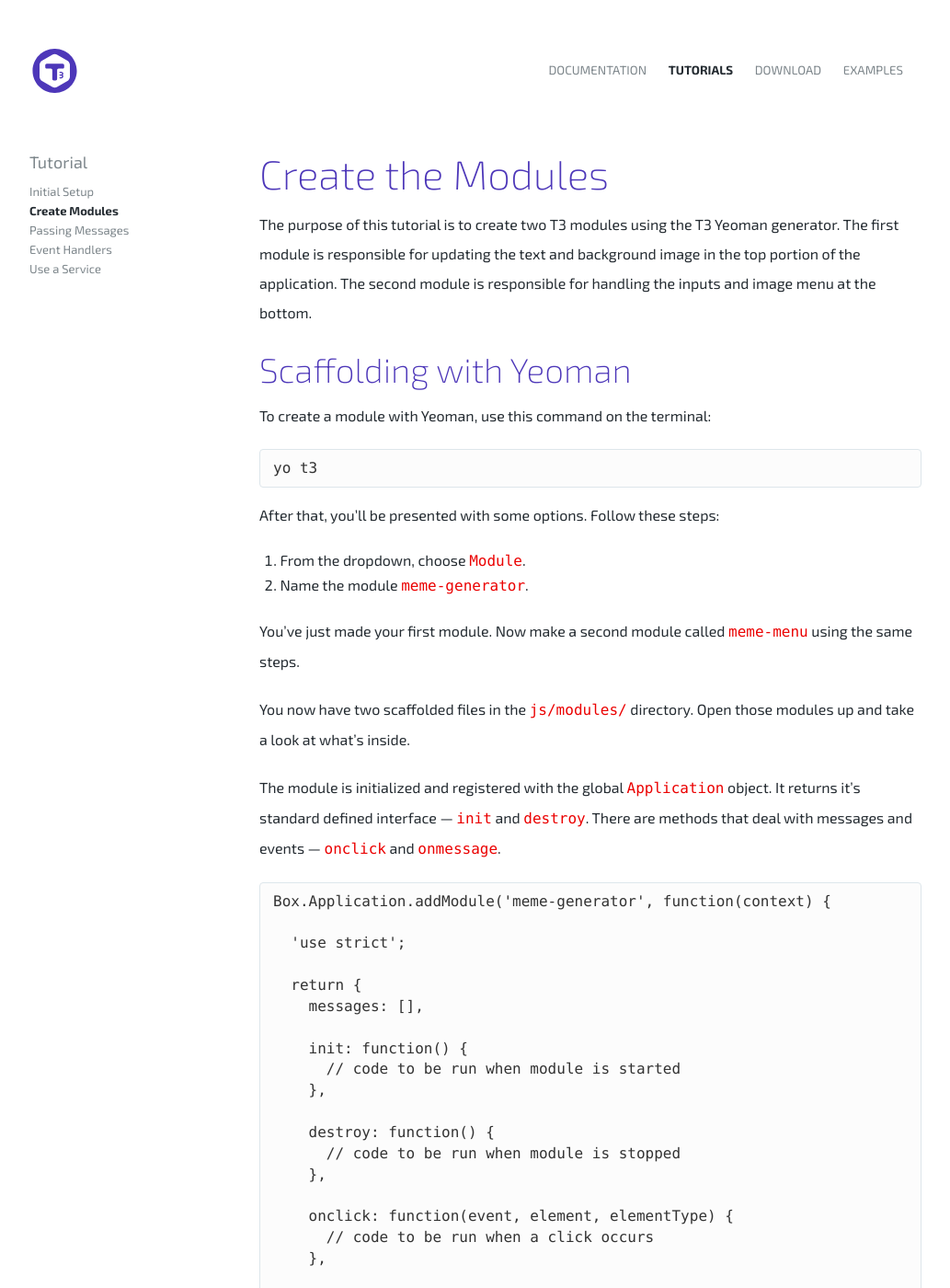
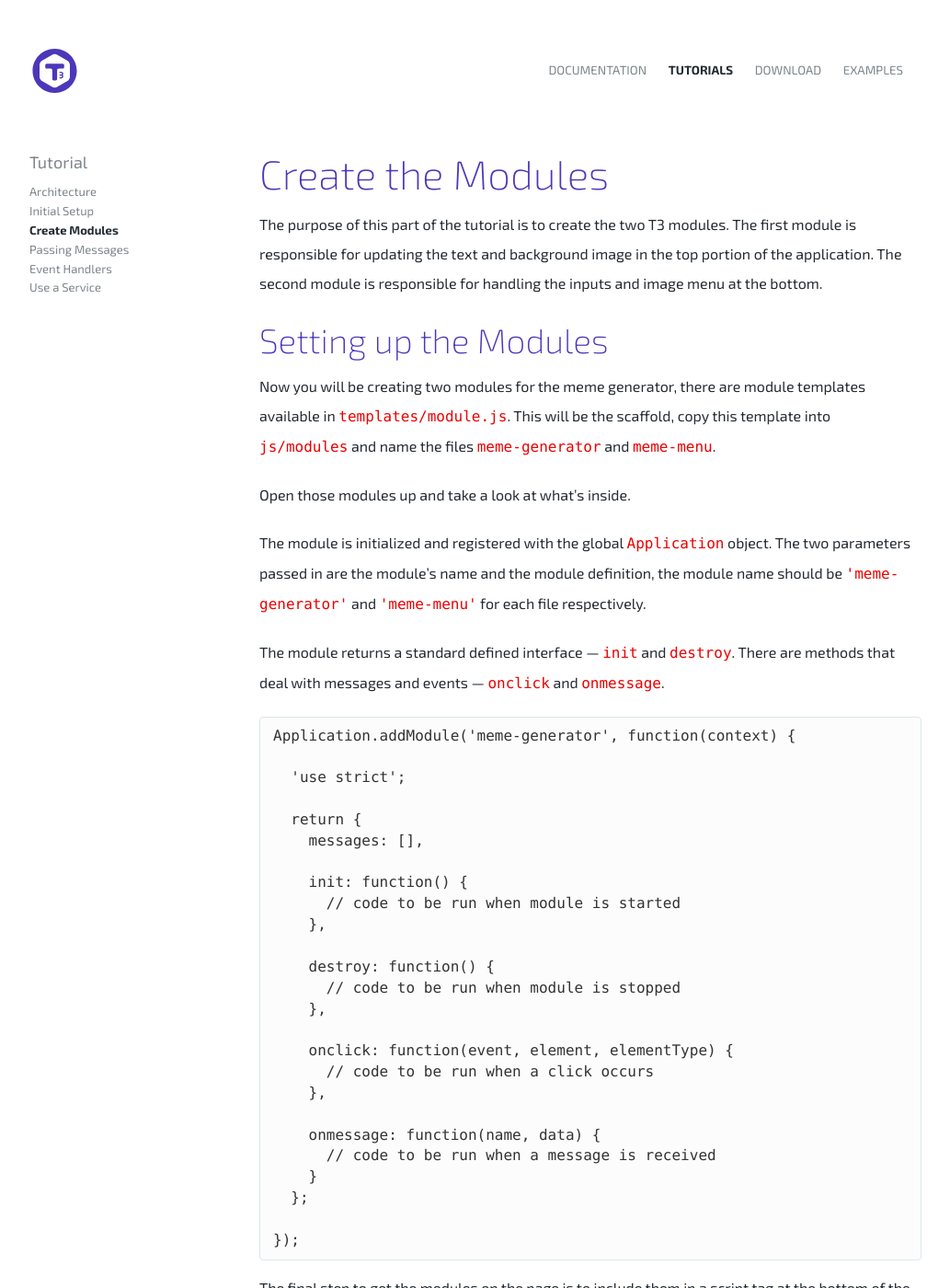
Before and after one commit to box/t3js, a Jekyll site: the page built from tutorials/create-the-modules.md, in a window 1280 px wide and 1400 px high. Shown: the whole window at 92% size, without its empty margins (123-1156 px from the left). Built offline with Jekyll 4.4.1, drawn with Linux system fonts in a browser that asks for light colours; Markdown is read by kramdown in place of the engine named in the settings; some of the changed text lies outside the part shown.

Commit message:
Tutorial fixes

````diff
--- a/_includes/tutorial-nav.html
+++ b/_includes/tutorial-nav.html
@@ -2,6 +2,7 @@
   <aside>
     <h4><a href="{{ site.baseurl }}/tutorials/">Tutorial</a></h4>
     <ul>
+        <li><a href="{{ site.baseurl }}/tutorials/architecture/" class="{% if page.url contains '/tutorials/architecture' %}active{% endif %}">Architecture</a></li>
         <li><a href="{{ site.baseurl }}/tutorials/initial-setup/" class="{% if page.url contains '/tutorials/initial-setup' %}active{% endif %}">Initial Setup</a></li>
         <li><a href="{{ site.baseurl }}/tutorials/create-the-modules/" class="{% if page.url contains '/tutorials/create-the-modules' %}active{% endif %}">Create Modules</a></li>
         <li><a href="{{ site.baseurl }}/tutorials/passing-messages/" class="{% if page.url contains '/tutorials/passing-messages' %}active{% endif %}">Passing Messages</a></li>
--- a/tutorials/create-the-modules.md
+++ b/tutorials/create-the-modules.md
@@ -10,30 +10,20 @@ next_title: Passing Messages
 
 # Create the Modules
 
-The purpose of this tutorial is to create two T3 modules using the T3 Yeoman generator. The first module is responsible for updating the text and background image in the top portion of the application. The second module is responsible for handling the inputs and image menu at the bottom.
+The purpose of this part of the tutorial is to create the two T3 modules. The first module is responsible for updating the text and background image in the top portion of the application. The second module is responsible for handling the inputs and image menu at the bottom.
 
-## Scaffolding with Yeoman
+## Setting up the Modules
 
-To create a module with Yeoman, use this command on the terminal:
+Now you will be creating two modules for the meme generator, there are module templates available in `templates/module.js`. This will be the scaffold, copy this template into `js/modules` and name the files `meme-generator` and `meme-menu`.
+
+Open those modules up and take a look at what's inside.
+
+The module is initialized and registered with the global `Application` object. The two parameters passed in are the module's name and the module definition, the module name should be `'meme-generator'` and `'meme-menu'` for each file respectively.
+
+The module returns a standard defined interface — `init` and `destroy`. There are methods that deal with messages and events — `onclick` and `onmessage`.
 
 ```
-yo t3
-```
-
-After that, you'll be presented with some options. Follow these steps:
-
-1. From the dropdown, choose `Module`.
-1. Name the module `meme-generator`.
-
-You've just made your first module. Now make a second module called `meme-menu` using the same steps.
-
-You now have two scaffolded files in the `js/modules/` directory. Open those modules up and take a look at what's inside.
-
-The module is initialized and registered with the global `Application` object. It returns it's standard defined interface — `init` and `destroy`. There are methods that deal with messages and events — `onclick` and `onmessage`.
-
-
-```
-Box.Application.addModule('meme-generator', function(context) {
+Application.addModule('meme-generator', function(context) {
 
   'use strict';
 
@@ -60,9 +50,16 @@ Box.Application.addModule('meme-generator', function(context) {
 });
 ```
 
+The final step to get the modules on the page is to include them in a script tag at the bottom of the `<body>` element in `index.html`:
+
+```
+<script src="js/modules/meme-generator.js"></script>
+<script src="js/modules/meme-menu.js"></script>
+```
+
 ## Bring the Modules to Life
 
-Next you'll integrate the modules into the application, this is accomplished by doing two things: adding the `.module` class to the HTML element you want to be the *root element* of the module and adding a `data-module` attribute with the name of the module. When the application is initialized, T3 will look for all of the DOM nodes with these characteristics. The module specified in `data-module` attribute will be automatically created and initialized to represent that element.
+Next you'll integrate the modules into the application, this is accomplished by doing two things: adding the `.module` class to the HTML element you want to be the *root element* of the module and adding a `data-module` attribute with the name of the module. When the application is initialized, T3 will look for all of the DOM nodes with these attributes. The module specified in `data-module` attribute will be automatically created and initialized to represent that element.
 
 Add the `meme-generator` module to the `.meme-container` HTML element and the `meme-menu` module to the `.meme-menu` HTML element. The result looks like this:
 
````
Also changed, not shown: tutorials/architecture.md (added, +32 -0 lines), tutorials/event-handlers.md (+1 -1 lines), tutorials/index.md (+19 -5 lines), tutorials/initial-setup.md (+6 -40 lines), tutorials/use-a-service.md (+1 -1 lines), 1 other file.
